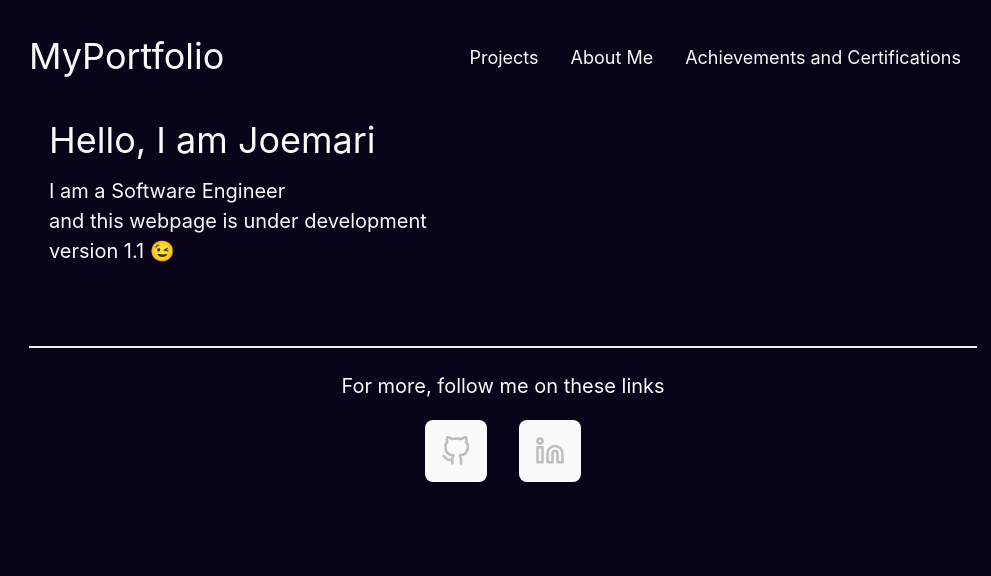
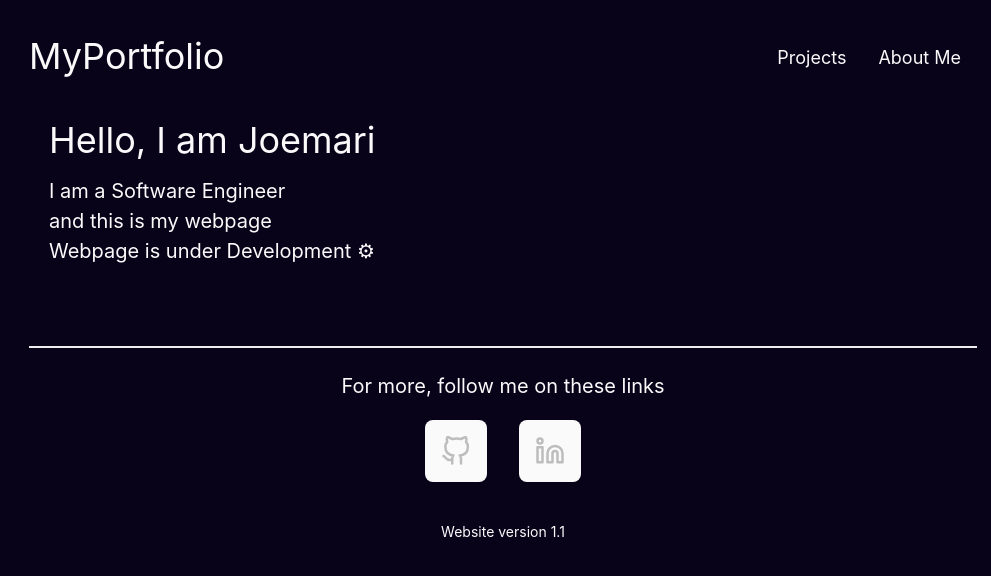
Before and after one commit to JoemariL/my-porfolio, a React (Create React App) app: page / in a window 1280 px wide. Shown: the top 576 px of the page, without its empty margins (137-1128 px from the left). Built offline with nearby package versions, Linux system fonts and the light colour scheme.

Commit message:
Updated menu and footer

```diff
--- a/src/components/shared/Footer.jsx
+++ b/src/components/shared/Footer.jsx
@@ -40,6 +40,9 @@ const Footer = () => {
 							</a>
 						))}
 					</ul>
+					<p className='mt-10 text-sm text-slate-50'>
+						Website version 1.1
+					</p>
             </div>
         </div>
     </div>
--- a/src/components/shared/Header.jsx
+++ b/src/components/shared/Header.jsx
@@ -76,13 +76,13 @@ const Header = () => {
                 >
                     About Me
                 </Link>
-                <Link
+                {/* <Link
                     to="/achievementsAndCerts"
                     className="block text-left text-lg text-gray-50 sm:mx-4 mb-2 sm:py-2 border-t-2 pt-3 sm:pt-2 sm:border-t-0 border-slate-800"
                     aria-label="Achievements and Certifications"
                 >
                     Achievements and Certifications
-                </Link>
+                </Link> */}
             </div>
 
             {/* Desktop UI */}
@@ -101,13 +101,13 @@ const Header = () => {
                 >
                     About Me
                 </Link>
-                <Link
+                {/* <Link
                     to="/achievementsAndCerts"
                     className="block text-left text-lg text-gray-50 hover:text-indigo-500 sm:mx-4 mb-2 sm:py-2 hover:underline"
                     aria-label="Achievements and Certifications"
                 >
                     Achievements and Certifications
-                </Link>
+                </Link> */}
             </div>
         </div>
     </motion.nav>
--- a/src/pages/Home.jsx
+++ b/src/pages/Home.jsx
@@ -37,8 +37,8 @@ function Home() {
                         sm:text-left leading-normal"
                     >
                         I am a Software Engineer <br />
-                        and this webpage is under development <br />
-                        version 1.1 😉
+                        and this is my webpage <br />
+                        Webpage is under Development ⚙
                     </motion.p>
                 </div>
             </ motion.section>
```
